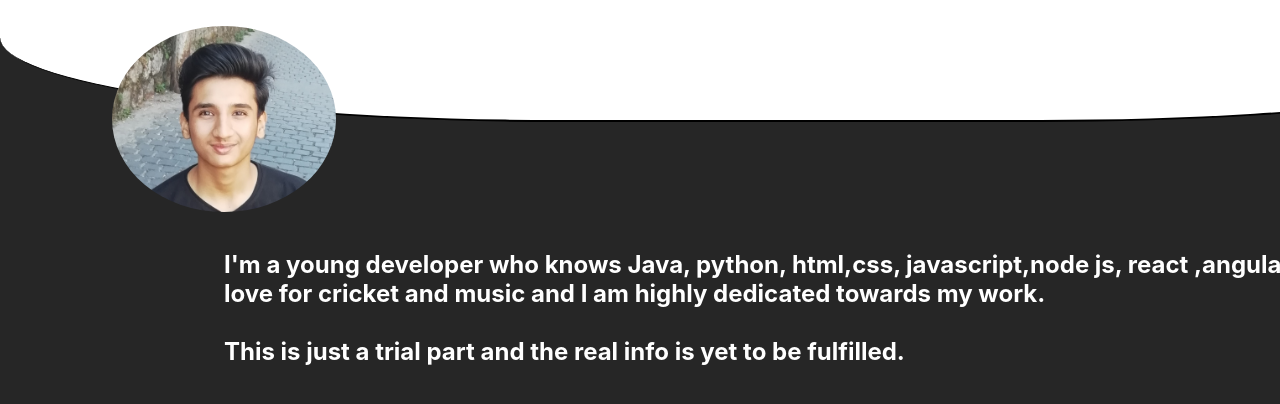
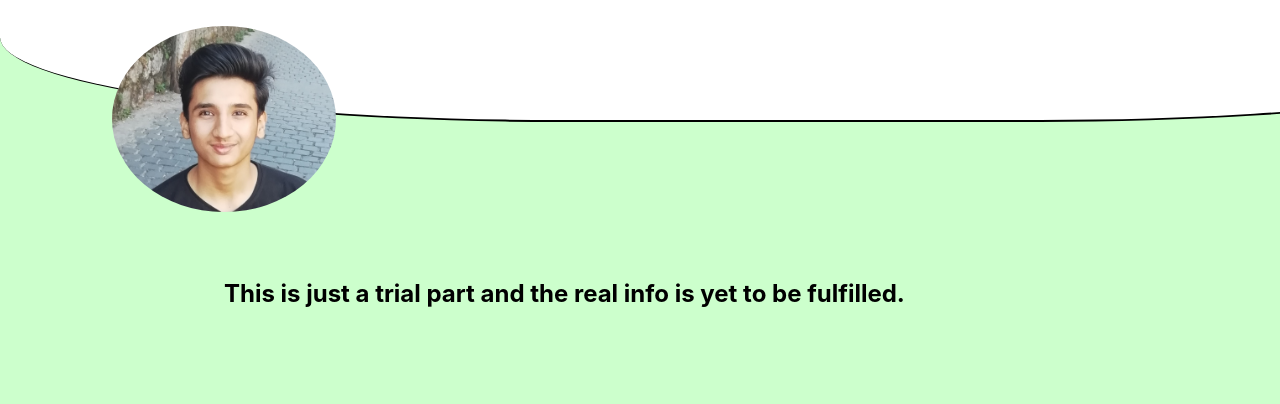
Before and after one commit to Rudra0711/Portfolio, a React (Create React App) app: page /aboutme in a window 1280 px wide. Shown: the top 404 px of the page. Built offline with nearby package versions, Linux system fonts and the light colour scheme.

Commit message:
Template portfolio completed

```diff
--- a/src/App.css
+++ b/src/App.css
@@ -1,8 +1,8 @@
 body{
-  background-color: dodgerblue;
+  background-color: #ccffcc;
 }
 #notfound{
-  color:white;
+  color:black;
   font-family: cursive;
   font-size: 280%;
   font-weight: bold;
--- a/src/contents/aboutme/aboutme.css
+++ b/src/contents/aboutme/aboutme.css
@@ -1,4 +1,6 @@
-
+body{
+  background-color: #ccffcc;
+}
 .whole{
   background-color: white;
   width:200vh;
@@ -27,7 +29,7 @@
   margin-top: 16vh;
   width: 140vh;
   margin-left: 28vh;
-  color:white;
+  color:black;
   font-size: 150%;
 }
 
--- a/src/contents/aboutme/aboutme.js
+++ b/src/contents/aboutme/aboutme.js
@@ -14,8 +14,7 @@ class AboutMe extends Component{
           }
 
         </div>
-        <h3 id="desc">I'm a young developer who knows Java, python, html,css, javascript,node js, react ,angular.
-        I love for cricket and music and I am highly dedicated towards my work.<br/><br/>
+        <h3 id="desc"><br/>
         This is just a trial part and the real info is yet to be fulfilled.</h3>
       </div>
     );
--- a/src/contents/homepage/homepage.css
+++ b/src/contents/homepage/homepage.css
@@ -1,5 +1,8 @@
+body{
+  background-color: #ccffcc;
+}
 #name{
-  color:white;
+  color:black;
   font-family: cursive;
   font-size: 280%;
   font-weight: bold;
@@ -18,17 +21,17 @@
   margin-top: 18vh;
   width: 60vh;
   margin-left: 110vh;
-  color:white;
+  color:black;
 }
 
 .active{
-  color:white ;
+  color:black ;
   font-weight: bold;
   text-decoration: underline;
 
 }
 .active:hover{
-  color:yellow;
+  color:red;
 }
 #first{
 
--- a/src/contents/mywork/mywork.css
+++ b/src/contents/mywork/mywork.css
@@ -1,5 +1,9 @@
-body{
+#body1{
   background-color: #262626;
+  height:175vh;
+  width:200vh;
+  margin-top: -1vh;
+  padding-top: 1vh;
 }
 #workHeader{
   color:white;
--- a/src/contents/mywork/mywork.js
+++ b/src/contents/mywork/mywork.js
@@ -32,7 +32,7 @@ class MyWork extends Component{
    // ));
     return (
 
-      <div>
+      <div id="body1">
        <h1 id="workHeader">As a...</h1>
         {DATA}
        </div>
--- a/src/contents/projects/project.css
+++ b/src/contents/projects/project.css
@@ -1,3 +1,10 @@
+#body2{
+  background-color: #262626;
+  height:100vh;
+  width:200vh;
+  margin-top: -1vh;
+  padding-top: 1vh;
+}
 #projHeading{
   color:white;
   margin-left: 70vh;
@@ -10,3 +17,9 @@
   margin-top: -4vh;
   font-size: 200%;
 }
+#info{
+  color:red;
+  font-size:200%;
+  margin-left: 68vh;
+  margin-top: 25vh;
+}
--- a/src/contents/projects/project.js
+++ b/src/contents/projects/project.js
@@ -26,9 +26,10 @@ class Projects extends Component{
   console.log(lang);
   var LANG=lang[1].toUpperCase().concat(proj_name.slice(proj_name.lastIndexOf('-')+2,));
     return(
-      <div >
+      <div id="body2">
         <h1 id="projHeading">{str}</h1>
         <h2 id="lang">-{LANG}</h2>
+        <h1 id="info">Info will be added soon!!</h1>
       </div>
     );
   }
```
